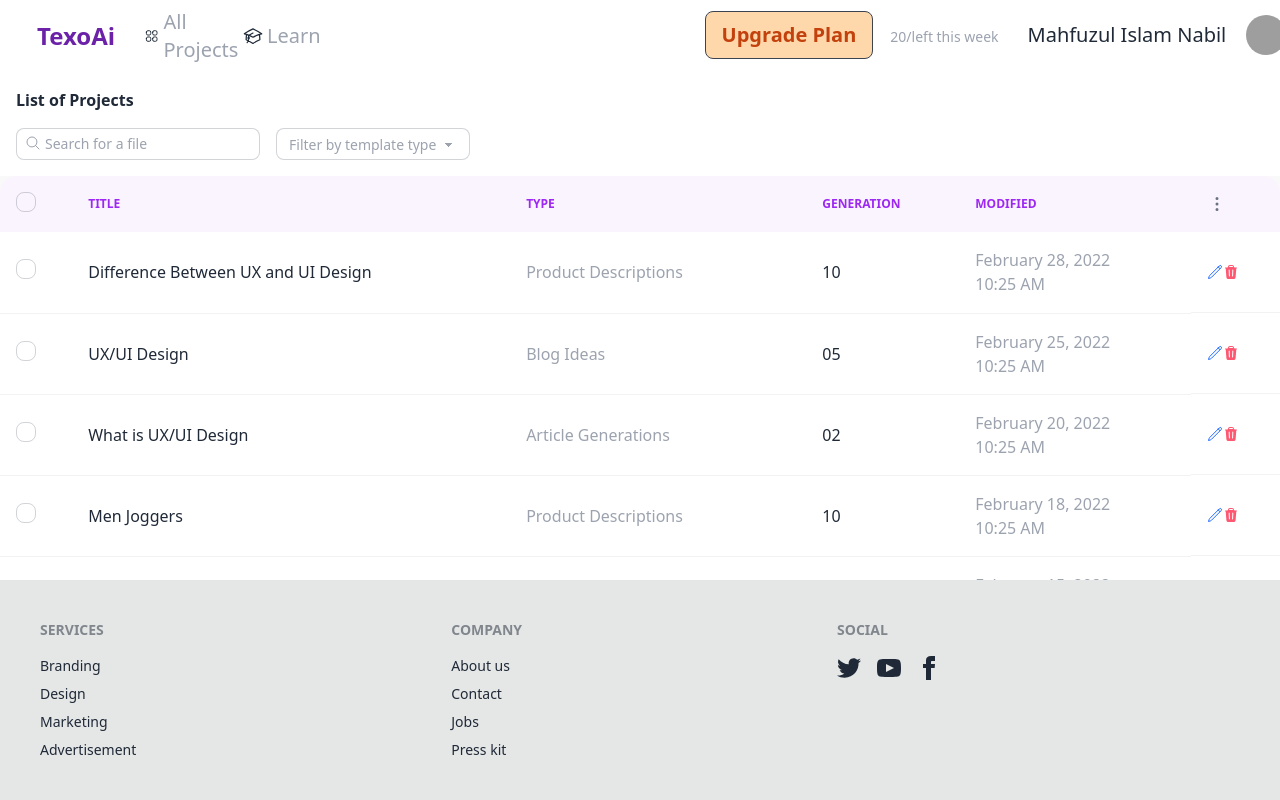
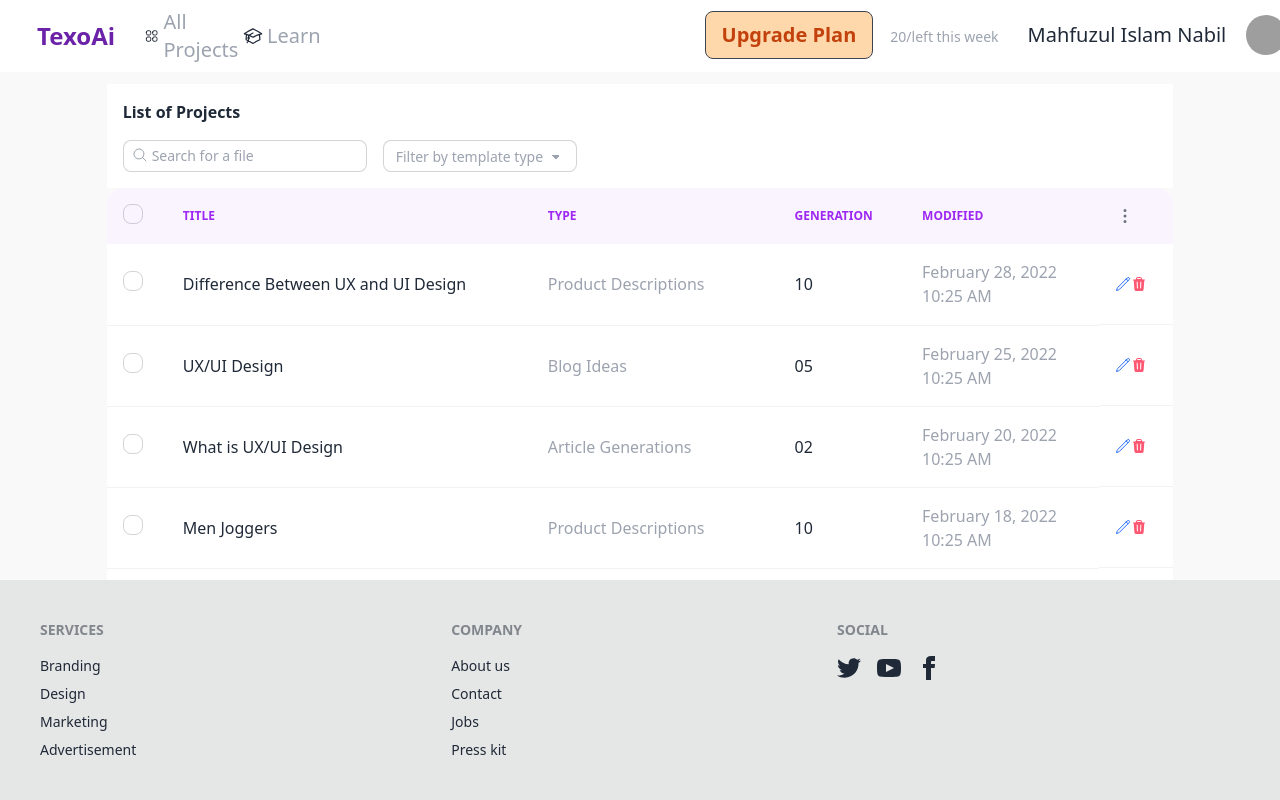
Before and after one commit to darkimpow/ai-writer-app-final, a React (Create React App) app: page /dashboard/projects in a window 1280 px wide. Shown: the top 800 px of the page. Built offline with nearby package versions, Linux system fonts and the light colour scheme; grey boxes are pictures that could not be loaded.

Commit message:
table size and position

```diff
--- a/src/pages/projects/TableBody.js
+++ b/src/pages/projects/TableBody.js
@@ -10,7 +10,7 @@ export const TableBody = () => {
             <TableHeader />
 
             {/*table*/}
-            <div className="overflow-x-auto ">
+            <div className="overflow-x-auto w-10/12 mx-auto">
                 <table className="table w-full z-0">
                     {/* head */}
                     <thead>
--- a/src/pages/projects/TableHeader.js
+++ b/src/pages/projects/TableHeader.js
@@ -1,8 +1,8 @@
 import React from 'react';
 
-function TableHeader(props) {
+function TableHeader() {
     return (
-        <div className={'bg-white'}>
+        <div className={'bg-white w-10/12 mx-auto mt-3'}>
             {/*title*/}
             <div className={'pl-4 pt-4 font-bold'}>List of Projects</div>
 
```
